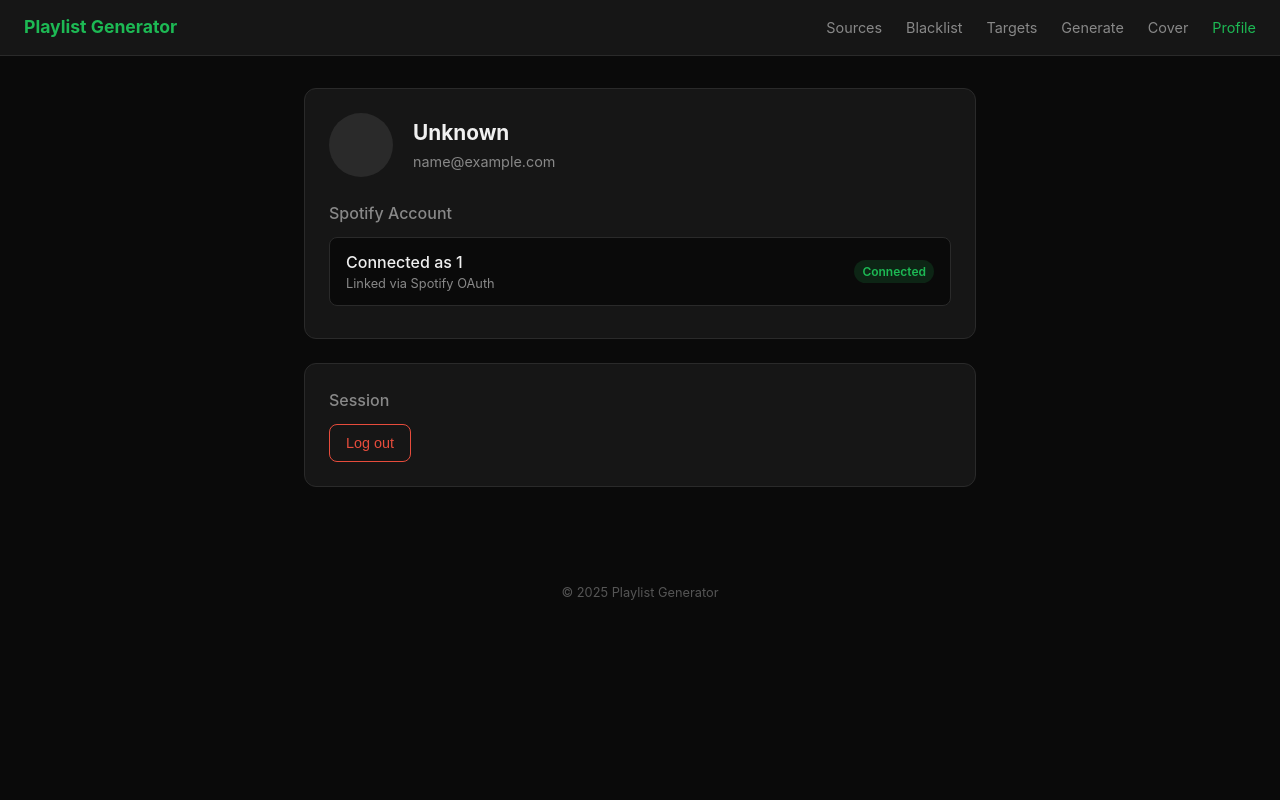
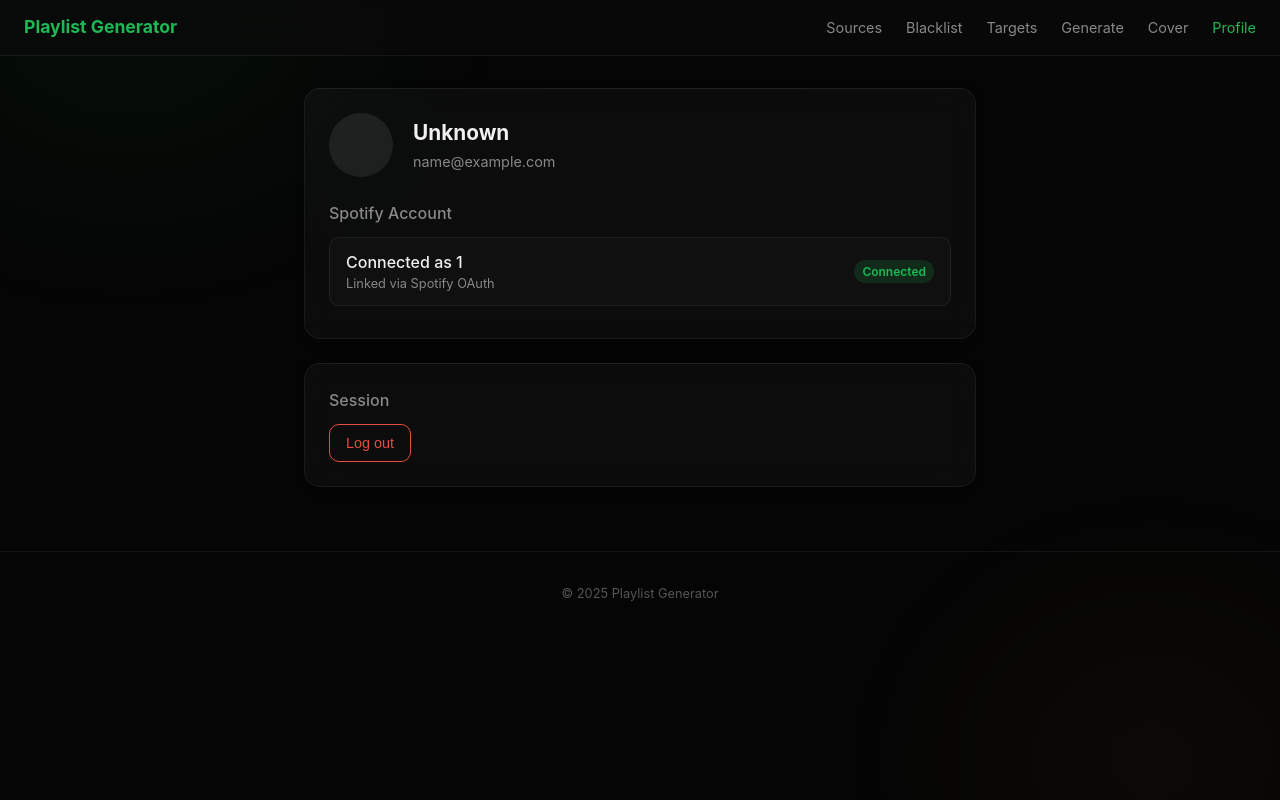
Before and after one commit to stevendejongnl/generate-playlist, a FastAPI app: page /profile in a window 1280 px wide. Run offline with FastAPI, Linux system fonts and the light colour scheme; the visitor is signed in with stand-in values (Sample User, id 1); data comes from the database, SQL or seed files in the repository.

Commit message:
feat: add glassmorphism theme with backdrop-blur and ambient glow

```diff
--- a/static/styles/app.css
+++ b/static/styles/app.css
@@ -2,21 +2,26 @@
     --primary: #1db954;
     --primary-dark: #12833a;
     --primary-glow: rgba(29, 185, 84, 0.15);
-    --background: #0a0a0a;
-    --surface: #161616;
-    --surface-hover: #1e1e1e;
-    --surface-border: #2a2a2a;
+    --background: #050505;
+    --surface: rgba(255, 255, 255, 0.04);
+    --surface-solid: #131313;
+    --surface-hover: rgba(255, 255, 255, 0.07);
+    --surface-border: rgba(255, 255, 255, 0.08);
     --accent: #ffb74d;
     --danger: #e74c3c;
     --danger-dark: #c0392b;
     --text: #f0f0f0;
     --text-muted: #888;
     --text-dim: #555;
-    --radius: 8px;
-    --radius-lg: 12px;
-    --shadow: 0 1px 3px rgba(0,0,0,0.3);
-    --shadow-lg: 0 4px 20px rgba(0,0,0,0.4);
-    --transition: 0.15s ease;
+    --radius: 10px;
+    --radius-lg: 16px;
+    --shadow: 0 2px 8px rgba(0, 0, 0, 0.3);
+    --shadow-lg: 0 8px 32px rgba(0, 0, 0, 0.5);
+    --glass-blur: 16px;
+    --glass-bg: rgba(255, 255, 255, 0.03);
+    --glass-border: rgba(255, 255, 255, 0.06);
+    --glass-highlight: rgba(255, 255, 255, 0.08);
+    --transition: 0.2s ease;
 }
 
 *, *::before, *::after { box-sizing: border-box; }
@@ -30,11 +35,39 @@
     line-height: 1.5;
 }
 
+/* Subtle ambient glow behind content */
+body::before {
+    content: '';
+    position: fixed;
+    top: -40%;
+    left: -20%;
+    width: 60%;
+    height: 80%;
+    background: radial-gradient(ellipse, rgba(29, 185, 84, 0.06) 0%, transparent 70%);
+    pointer-events: none;
+    z-index: 0;
+}
+body::after {
+    content: '';
+    position: fixed;
+    bottom: -30%;
+    right: -15%;
+    width: 50%;
+    height: 70%;
+    background: radial-gradient(ellipse, rgba(255, 183, 77, 0.03) 0%, transparent 70%);
+    pointer-events: none;
+    z-index: 0;
+}
+
+.app-header, .container, footer, .landing-hero { position: relative; z-index: 1; }
+
 /* ── Layout ─────────────────────────────────────────── */
 
 .app-header {
-    background: var(--surface);
-    border-bottom: 1px solid var(--surface-border);
+    background: rgba(10, 10, 10, 0.7);
+    backdrop-filter: blur(var(--glass-blur));
+    -webkit-backdrop-filter: blur(var(--glass-blur));
+    border-bottom: 1px solid var(--glass-border);
     padding: 0 1.5rem;
     height: 56px;
     display: flex;
@@ -67,11 +100,15 @@
 }
 
 .card {
-    background: var(--surface);
-    border: 1px solid var(--surface-border);
+    background: var(--glass-bg);
+    backdrop-filter: blur(var(--glass-blur));
+    -webkit-backdrop-filter: blur(var(--glass-blur));
+    border: 1px solid var(--glass-border);
+    border-top: 1px solid var(--glass-highlight);
     border-radius: var(--radius-lg);
     padding: 1.5rem;
     margin-bottom: 1.5rem;
+    box-shadow: var(--shadow);
 }
 
 footer {
@@ -80,6 +117,7 @@
     font-size: 0.8rem;
     padding: 2rem 0;
     margin-top: 4rem;
+    border-top: 1px solid var(--glass-border);
 }
 
 /* ── Typography ─────────────────────────────────────── */
@@ -196,13 +242,16 @@
     justify-content: space-between;
     gap: 1rem;
     padding: 0.75rem 1rem;
-    background: var(--background);
-    border: 1px solid var(--surface-border);
+    background: rgba(255, 255, 255, 0.02);
+    border: 1px solid var(--glass-border);
     border-radius: var(--radius);
     margin-bottom: 0.5rem;
-    transition: border-color var(--transition);
+    transition: all var(--transition);
 }
-.list-item:hover { border-color: var(--surface-hover); }
+.list-item:hover {
+    border-color: var(--glass-highlight);
+    background: rgba(255, 255, 255, 0.04);
+}
 .list-item-info { flex: 1; min-width: 0; }
 .list-item-title {
     font-weight: 500;
```
Also changed, not shown: other parts of static/styles/app.css (+39 -19 lines).
